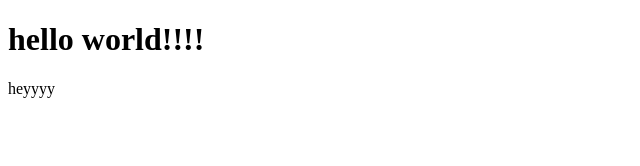
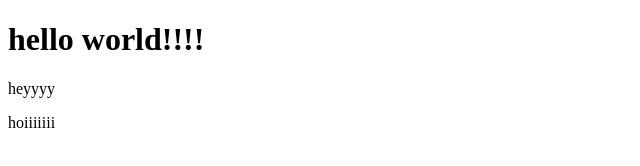
Before and after one commit to aishwarya-biju/100x-first-assignment, a plain HTML site: page index.html in a window 1280 px wide. Shown: the full height of the page, 0-640 px from the left. Drawn offline with Linux system fonts and the light colour scheme.

Commit message:
third commit

```diff
--- a/index.html
+++ b/index.html
@@ -8,5 +8,6 @@
 <body>
     <h1> hello world!!!! </h1>
     <p> heyyyy</p>
+    <p> hoiiiiiii </p>
 </body>
 </html>
```
